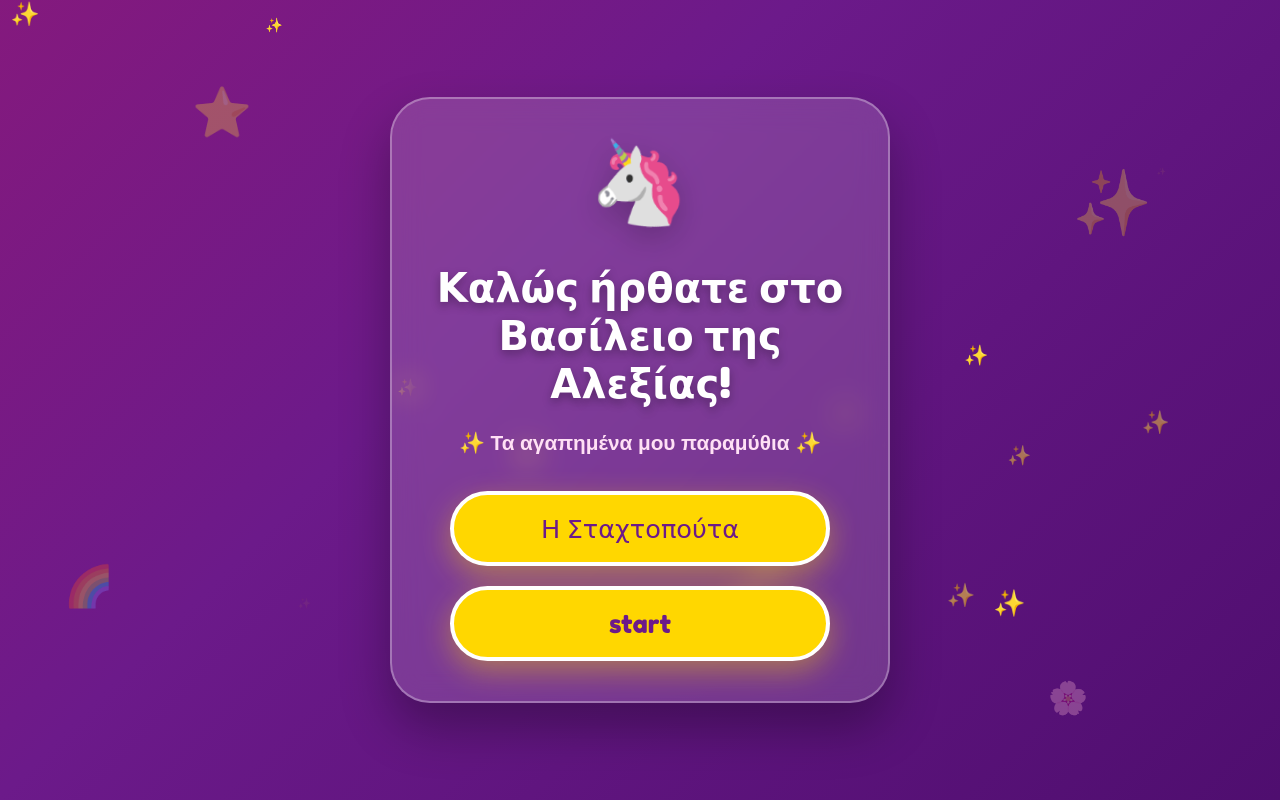
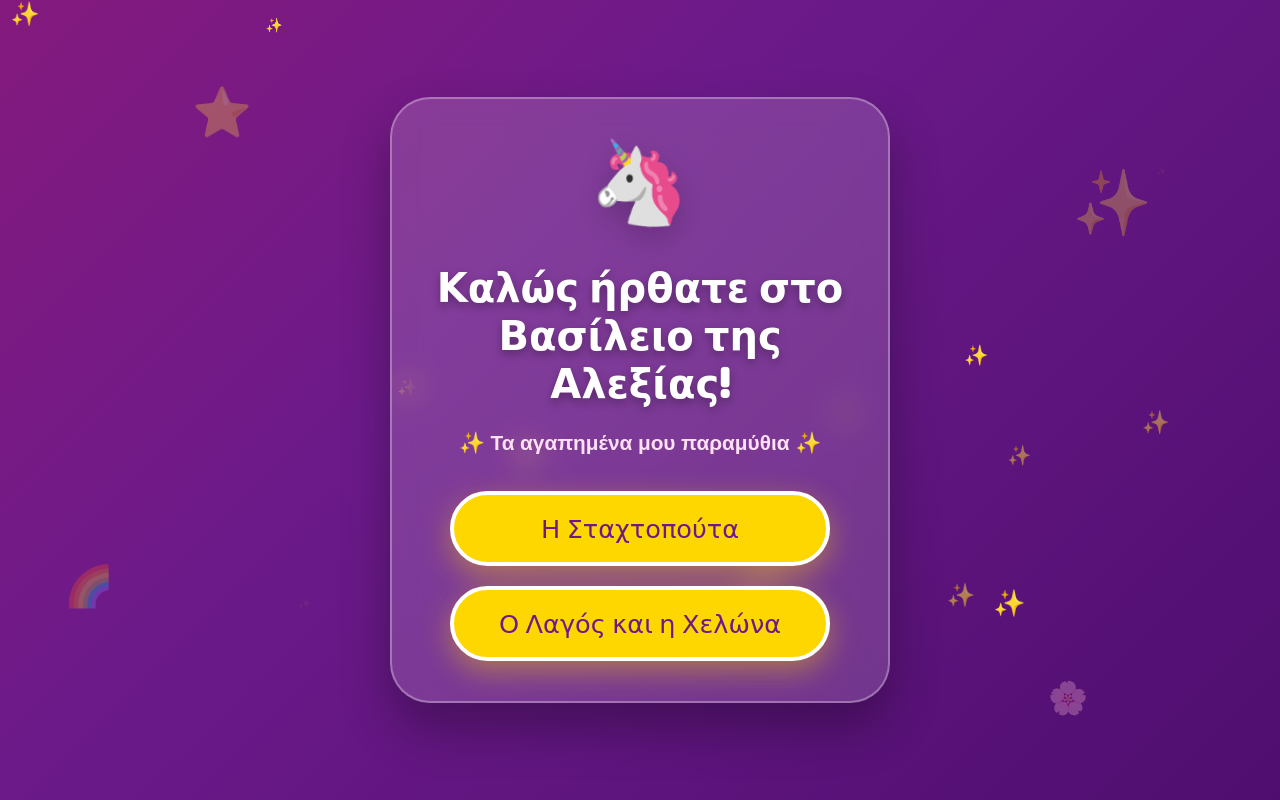
Before and after one commit to mrstop75/Aleksia, a plain HTML site: page storieshome.html in a window 1280 px wide. Drawn offline with nearby package versions, Linux system fonts and the light colour scheme.

Commit message:
storieshome.html

```diff
--- a/storieshome.html
+++ b/storieshome.html
@@ -162,7 +162,8 @@
 
         <div class="buttons">
             <a href="staxtopouta.html" class="play-btn">Η Σταχτοπούτα</a>
-            <a href="index.html" class="play-btn">start</a>
+            <a href="lagosxelvna.html" class="play-btn">Ο Λαγός και η Χελώνα</a>
+
 
         </div>
     </div>
```
